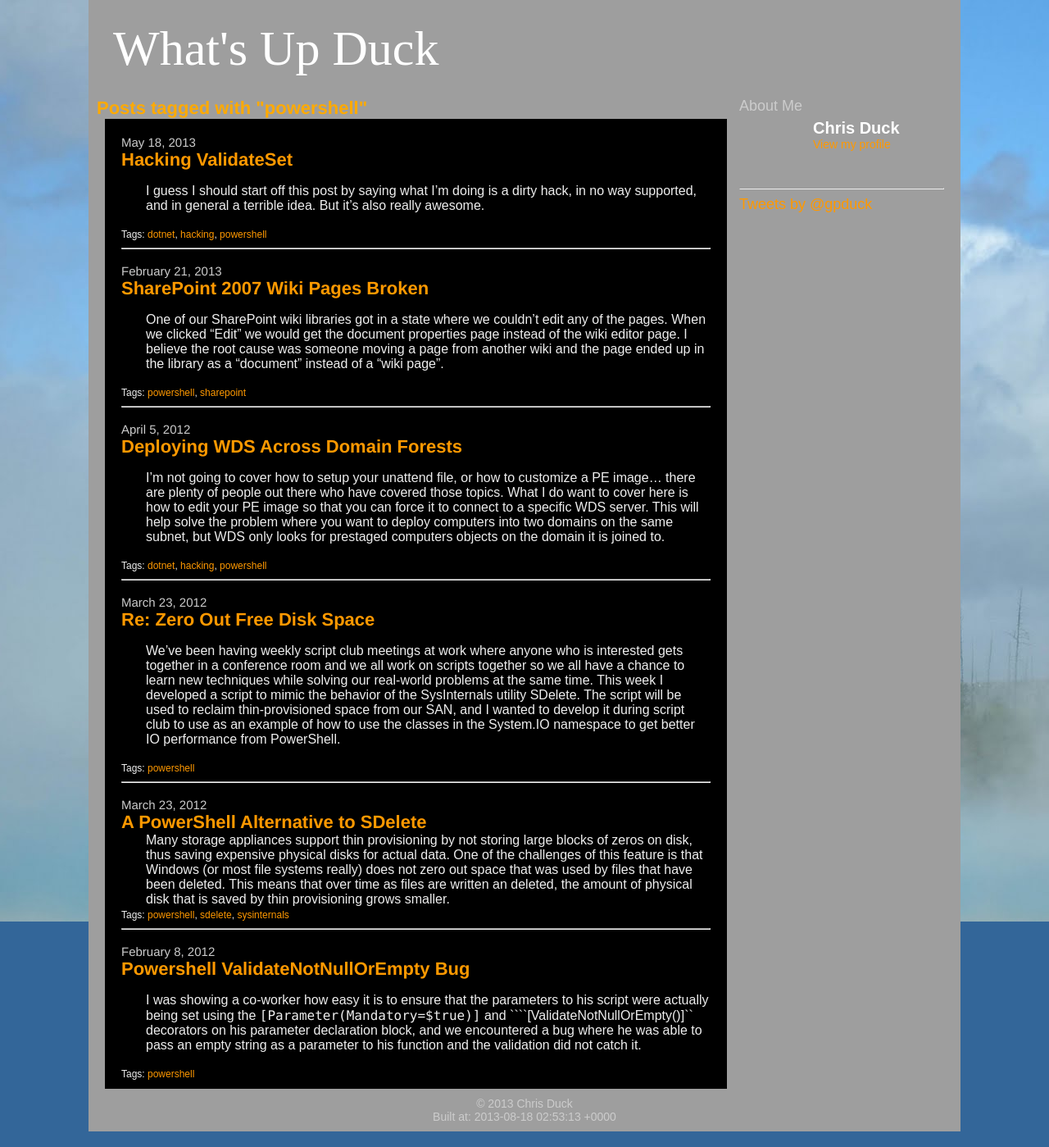
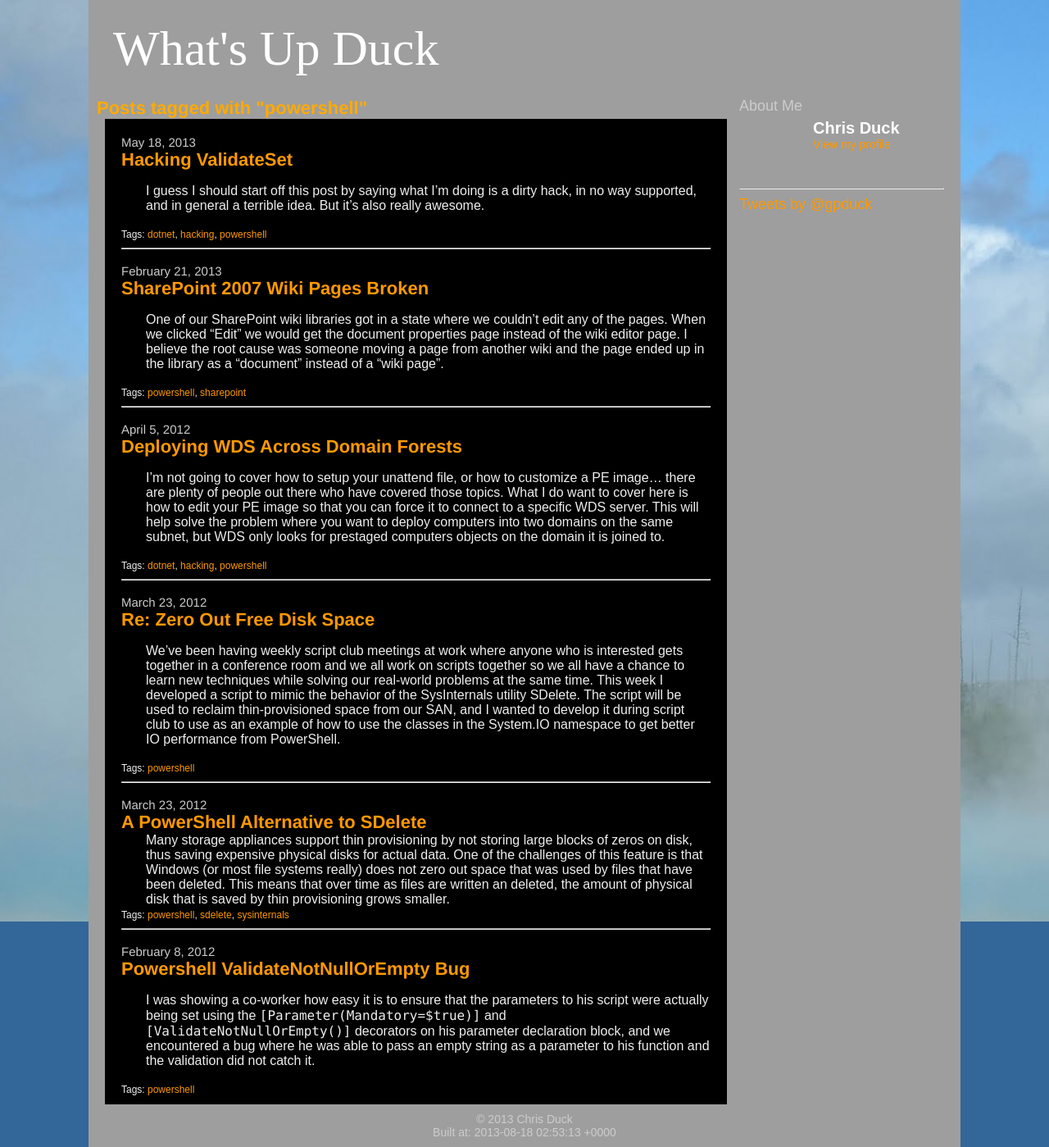
Before and after one commit to gpduck/gpduck.github.io, a Jekyll site: the page built from tag/powershell.html, in a window 1280 px wide. Shown: the whole page at 82% size. Built offline with Jekyll 4.4.1, drawn with Linux system fonts in a browser that asks for light colours; comment, search, counter and statistics services are not loaded; grey boxes are pictures that could not be loaded.

Commit message:
fixed code markers

`````diff
--- a/_posts/2012-02-08-powershell-validatenotnullorempty-bug.markdown
+++ b/_posts/2012-02-08-powershell-validatenotnullorempty-bug.markdown
@@ -4,7 +4,7 @@ title: "Powershell ValidateNotNullOrEmpty Bug"
 tags: [powershell]
 author: { link: "https://plus.google.com/111921112014612222144/about", name: Chris Duck }
 ---
-I was showing a co-worker how easy it is to ensure that the parameters to his script were actually being set using the ``[Parameter(Mandatory=$true)]`` and ````[ValidateNotNullOrEmpty()]`` decorators on his parameter declaration block, and we encountered a bug where he was able to pass an empty string as a parameter to his function and the validation did not catch it.
+I was showing a co-worker how easy it is to ensure that the parameters to his script were actually being set using the ``[Parameter(Mandatory=$true)]`` and ``[ValidateNotNullOrEmpty()]`` decorators on his parameter declaration block, and we encountered a bug where he was able to pass an empty string as a parameter to his function and the validation did not catch it.
 
 ###Reproduction Steps###
 
`````
